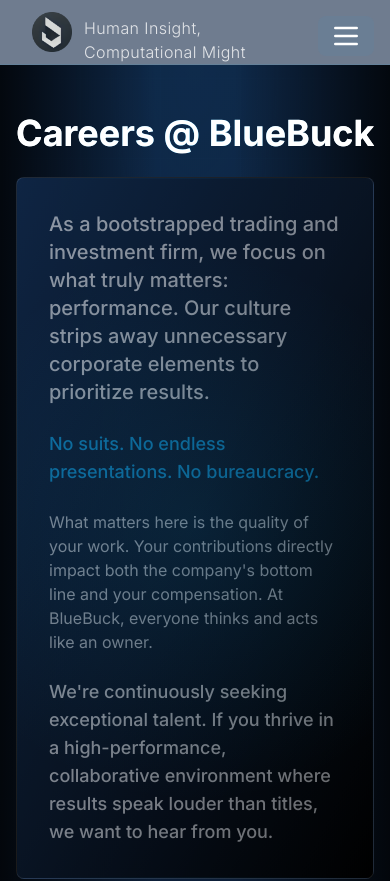
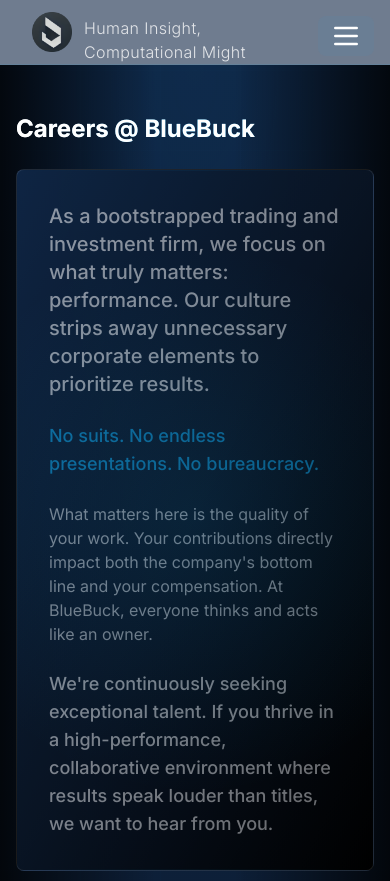
Before and after one commit to bluebuckres/bbres_wepage, a Next.js app: page /careers in a window 390 px wide. Shown: the top 881 px of the page. Built offline with nearby package versions, Linux system fonts and the light colour scheme.

Commit message:
Update page.tsx
careers @ BlueBuck changed the 'K' was not visible in mobile

```diff
--- a/app/careers/page.tsx
+++ b/app/careers/page.tsx
@@ -204,7 +204,7 @@ export default function CareersPage() {
             animate={{ opacity: 1, y: 0 }}
             transition={{ duration: 0.5 }}
           >
-            <h1 className="text-4xl md:text-4xl sm:text-3xl xs:text-2xl font-bold mb-6 text-white bg-clip-text text-transparent bg-gradient-to-r from-white via-[#0ea4e9] to-white whitespace-nowrap">Careers @ BlueBuck</h1>
+            <h1 className="text-2xl sm:text-3xl md:text-4xl font-bold mb-6 text-white bg-clip-text text-transparent bg-gradient-to-r from-white via-[#0ea4e9] to-white break-words">Careers @ BlueBuck</h1>
 
             <div className="mb-12">
               <div className="p-8 rounded-lg bg-gradient-to-br from-[#0F2645]/95 via-[#0A1525]/98 to-black border border-white/10 relative overflow-hidden">
```
